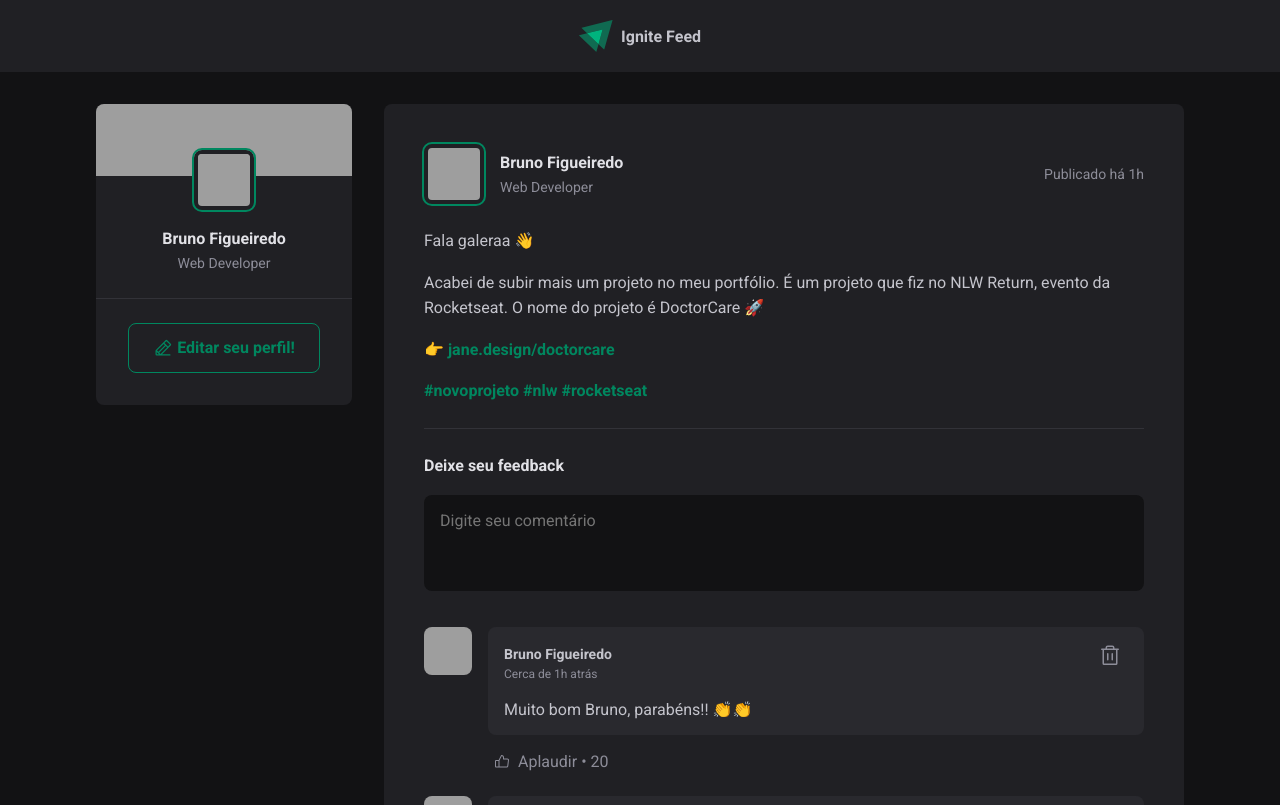
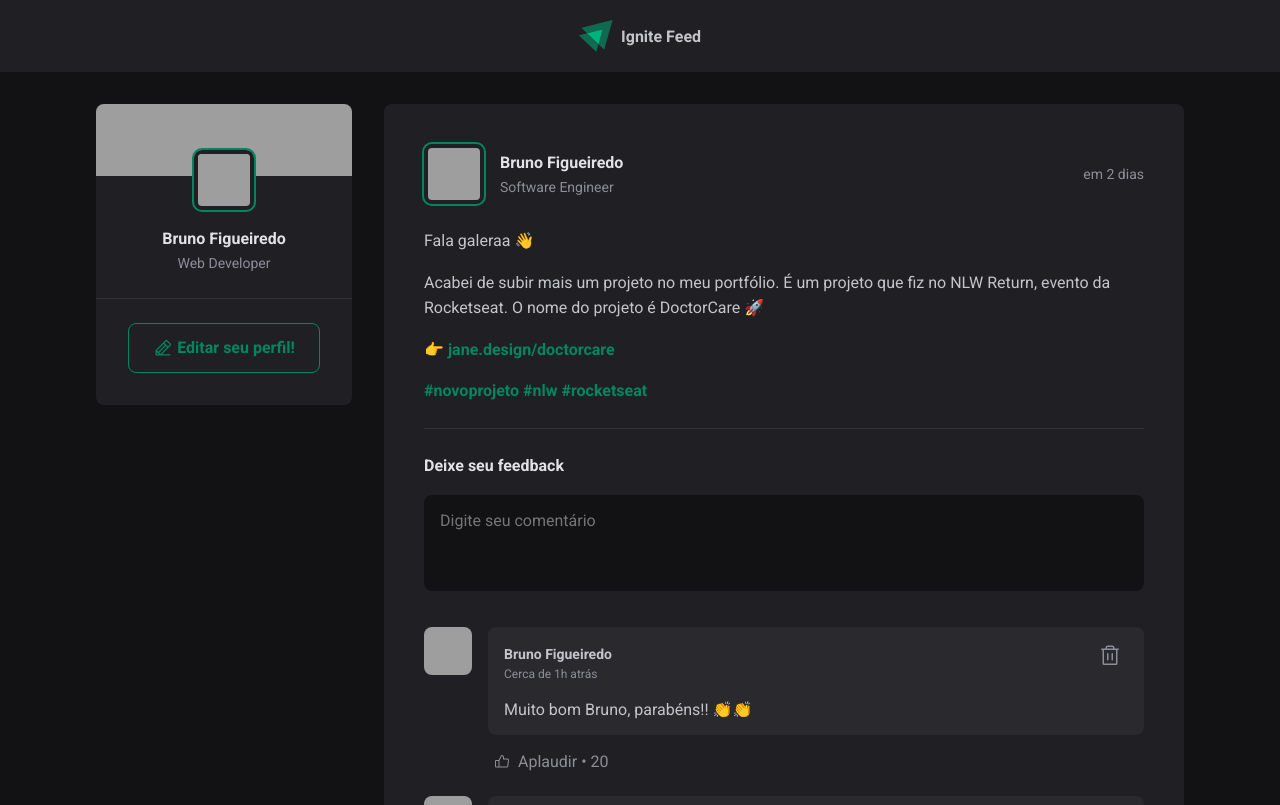
Before and after one commit to BrunoFgR/ignite2025, a React (Vite) app: page / in a window 1280 px wide. Shown: the top 805 px of the page. Built offline with nearby package versions, Linux system fonts and the light colour scheme; grey boxes are pictures that could not be loaded.

Commit message:
add props in post component

```diff
--- a/package.json
+++ b/package.json
@@ -11,6 +11,7 @@
   },
   "dependencies": {
     "@phosphor-icons/react": "^2.1.7",
+    "date-fns": "^4.1.0",
     "react": "^18.3.1",
     "react-dom": "^18.3.1"
   },
@@ -24,6 +25,6 @@
     "eslint-plugin-react-hooks": "^5.1.0-rc.0",
     "eslint-plugin-react-refresh": "^0.4.9",
     "globals": "^15.9.0",
-    "vite": "^5.4.1"
+    "vite": "^6.2.5"
   }
 }
--- a/src/App.jsx
+++ b/src/App.jsx
@@ -1,10 +1,49 @@
-import { Header } from "./components/Header"
-import { Post } from "./components/Post"
-import { Sidebar } from "./components/Sidebar"
+import { Header } from "./components/Header";
+import { Post } from "./components/Post";
+import { Sidebar } from "./components/Sidebar";
 
-import style from "./App.module.css"
+import style from "./App.module.css";
 
-import './global.css'
+import "./global.css";
+
+const posts = [
+  {
+    id: 1,
+    author: {
+      avatarUrl: "https://github.com/brunofgr.png",
+      name: "Bruno Figueiredo",
+      role: "Software Engineer",
+    },
+    content: [
+      { type: "paragraph", content: "Fala galeraa 👋" },
+      {
+        type: "paragraph",
+        content:
+          "Acabei de subir mais um projeto no meu portfólio. É um projeto que fiz no NLW Return, evento da Rocketseat. O nome do projeto é DoctorCare 🚀",
+      },
+      { type: "link", content: "👉 jane.design/doctorcare" },
+    ],
+    publishedAt: new Date("2025-04-04 22:53:00"),
+  },
+  {
+    id: 2,
+    author: {
+      avatarUrl: "https://avatars.githubusercontent.com/u/12723939?v=4",
+      name: "Joao Nascimento",
+      role: "Software Engineer Senior",
+    },
+    content: [
+      { type: "paragraph", content: "Fala galeraa 👋" },
+      {
+        type: "paragraph",
+        content:
+          "Acabei de subir mais um projeto no meu portfólio. É um projeto que fiz no NLW Return, evento da Rocketseat. O nome do projeto é DoctorCare 🚀",
+      },
+      { type: "link", content: "👉 jane.design/doctorcare" },
+    ],
+    publishedAt: new Date("2025-04-01 22:53:00"),
+  },
+];
 
 function App() {
   return (
@@ -14,18 +53,18 @@
       <div className={style.wrapper}>
         <Sidebar />
         <main>
-          <Post
-            author="Bruno Figueiredo"
-            content="O rato roeu a roupa do rei de Roma"
-          />
-          <Post
-            author="Miguel Figueiredo"
-            content="Want it to much even the universe is against you"
-          />
+          {posts.map((post) => (
+            <Post
+              key={post.id}
+              author={post.author}
+              content={post.content}
+              publishedAt={post.publishedAt}
+            />
+          ))}
         </main>
       </div>
     </div>
-  )
+  );
 }
 
-export default App
+export default App;
--- a/src/components/Post.jsx
+++ b/src/components/Post.jsx
@@ -1,33 +1,54 @@
+/* eslint-disable react/prop-types */
 import { Comment } from "./Comment";
 import { Avatar } from "./Avatar";
 import styles from "./Post.module.css";
+import { format, formatDistanceToNow } from "date-fns";
+import { ptBR } from "date-fns/locale";
 
-export function Post() {
+export function Post({ author, content, publishedAt }) {
+  const publishedDateFormatted = format(
+    publishedAt,
+    "dd 'de' MMMM 'de' yyyy 'às' HH:mm'h'",
+    { locale: ptBR },
+  );
+
+  const publishedDateRelativeToNow = formatDistanceToNow(publishedAt, {
+    locale: ptBR,
+    addSuffix: true,
+  });
+
   return (
     <article className={styles.post}>
       <header>
         <div className={styles.author}>
-          <Avatar src="https://github.com/brunofgr.png" />
+          <Avatar src={author.avatarUrl} />
           <div className={styles.authorInfo}>
-            <strong>Bruno Figueiredo</strong>
-            <span>Web Developer</span>
+            <strong>{author.name}</strong>
+            <span>{author.role}</span>
           </div>
         </div>
 
-        <time title="20 de Agosto de 2024" dateTime="2024-08-20 08:00:00">
-          Publicado há 1h
+        <time
+          title={publishedDateFormatted}
+          dateTime={publishedAt.toISOString()}
+        >
+          {publishedDateRelativeToNow}
         </time>
       </header>
 
       <div className={styles.content}>
-        <p>Fala galeraa 👋</p>
-        <p>
-          Acabei de subir mais um projeto no meu portfólio. É um projeto que fiz
-          no NLW Return, evento da Rocketseat. O nome do projeto é DoctorCare 🚀
-        </p>
-        <p>
-          <a href="">👉 jane.design/doctorcare</a>
-        </p>
+        {content.map((item) => {
+          if (item.type === "paragraph") {
+            return <p key={item.id}>{item.content}</p>;
+          }
+          if (item.type === "link") {
+            return (
+              <p key={item.id}>
+                <a href={item.url}>{item.content}</a>
+              </p>
+            );
+          }
+        })}
         <p>
           <a href="">#novoprojeto</a> <a href="">#nlw</a>{" "}
           <a href="">#rocketseat</a>
```
Also changed, not shown: 1 other file (tests, documents, lock files or other folders).
